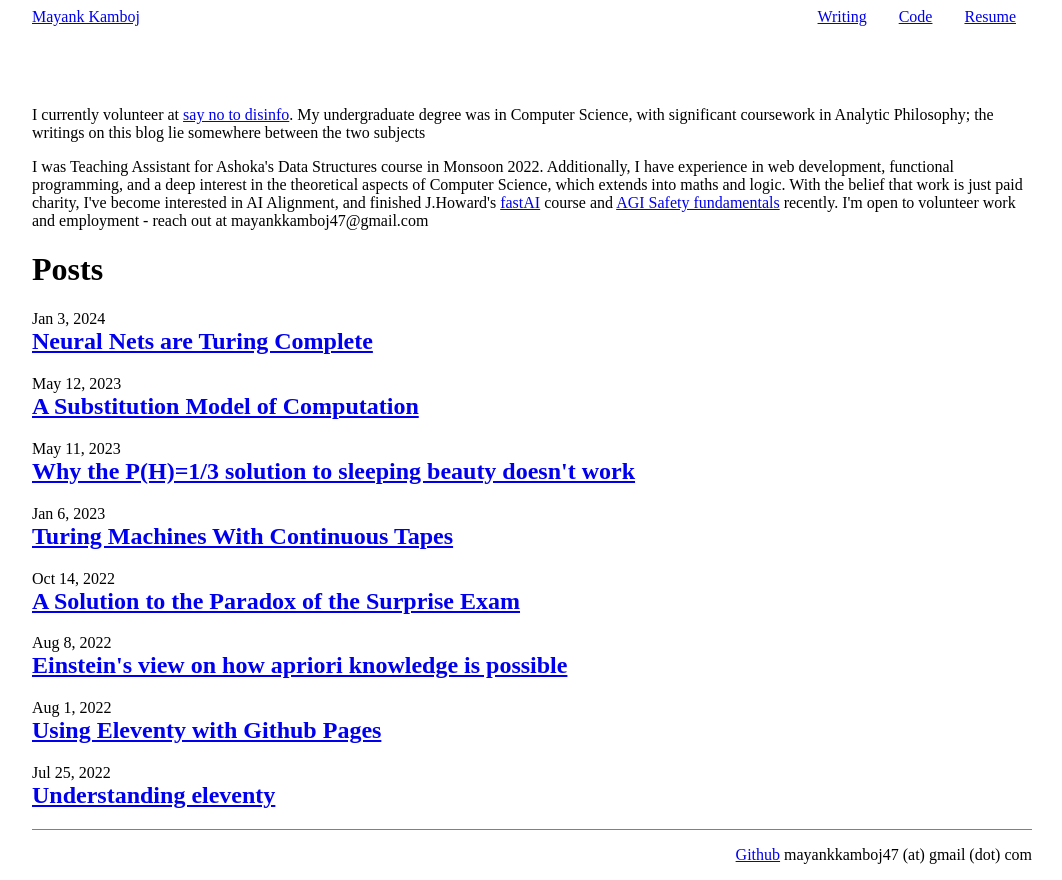
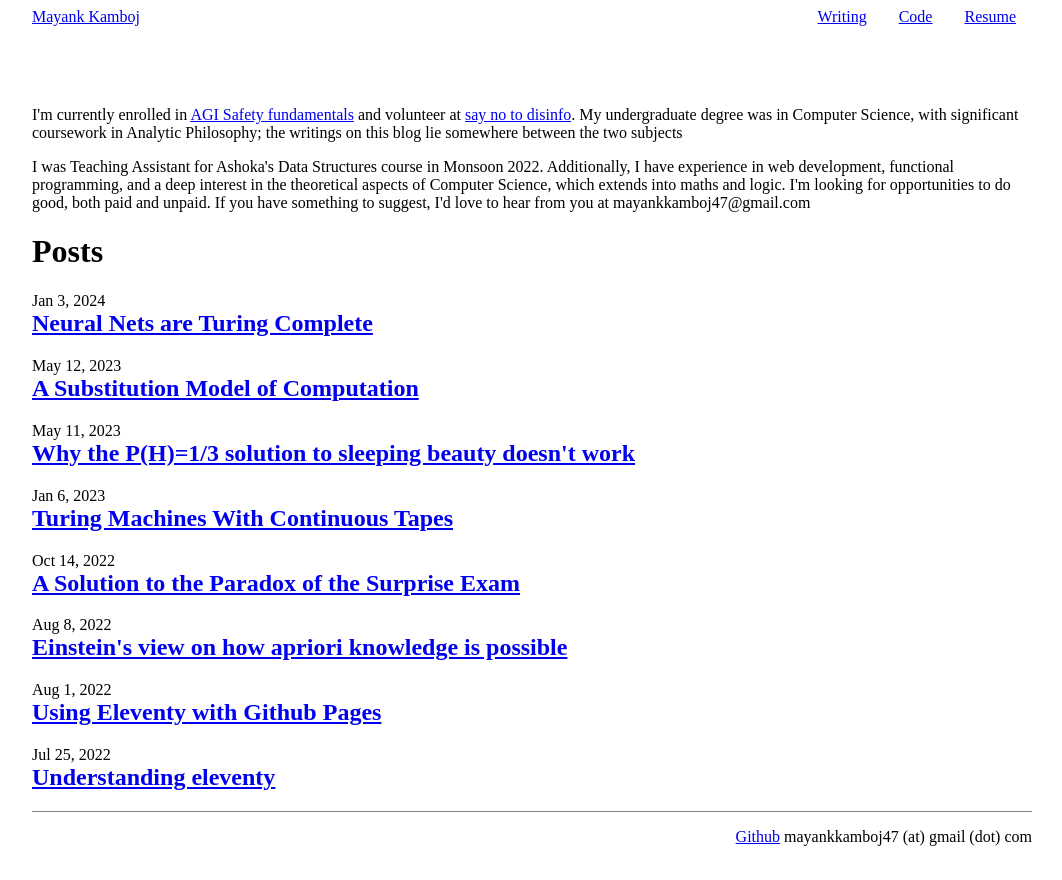
Before and after one commit to mayankkamboj47/mayankkamboj47.github.io, an Eleventy site: page index.md in a window 1280 px wide. Shown: the whole page, without its empty margins (108-1170 px from the left). Built offline with nearby package versions, Linux system fonts and the light colour scheme; Eleventy itself is replaced by a stand-in of ours; files that its build step writes are made by us from their sources.

Commit message:
Update intro

```diff
--- a/index.md
+++ b/index.md
@@ -2,8 +2,8 @@
 layout : html
 ---
 <p style="padding:3rem 0 0 0">
-I currently volunteer at <a href="https://www.saynotodisinfo.com">say no to disinfo</a>. My undergraduate degree was in Computer Science, with significant coursework in Analytic Philosophy; the writings on this blog lie somewhere between the two subjects</p>
-<p>I was Teaching Assistant for Ashoka's Data Structures course in Monsoon 2022. Additionally, I have experience in web development, functional programming, and a deep interest in the theoretical aspects of Computer Science, which extends into maths and logic. With the belief that work is just paid charity, I've become interested in AI Alignment, and finished J.Howard's <a href="https://www.fast.ai/">fastAI</a> course and <a href="https://aisafetyfundamentals.com/">AGI Safety fundamentals</a> recently. I'm open to volunteer work and employment - reach out at mayankkamboj47@gmail.com
+I'm currently enrolled in <a href="https://aisafetyfundamentals.com/">AGI Safety fundamentals</a> and volunteer at <a href="https://www.saynotodisinfo.com">say no to disinfo</a>. My undergraduate degree was in Computer Science, with significant coursework in Analytic Philosophy; the writings on this blog lie somewhere between the two subjects</p>
+<p>I was Teaching Assistant for Ashoka's Data Structures course in Monsoon 2022. Additionally, I have experience in web development, functional programming, and a deep interest in the theoretical aspects of Computer Science, which extends into maths and logic. I'm looking for opportunities to do good, both paid and unpaid. If you have something to suggest, I'd love to hear from you at mayankkamboj47@gmail.com
 </p>
 <h1> Posts </h1>
 
```
